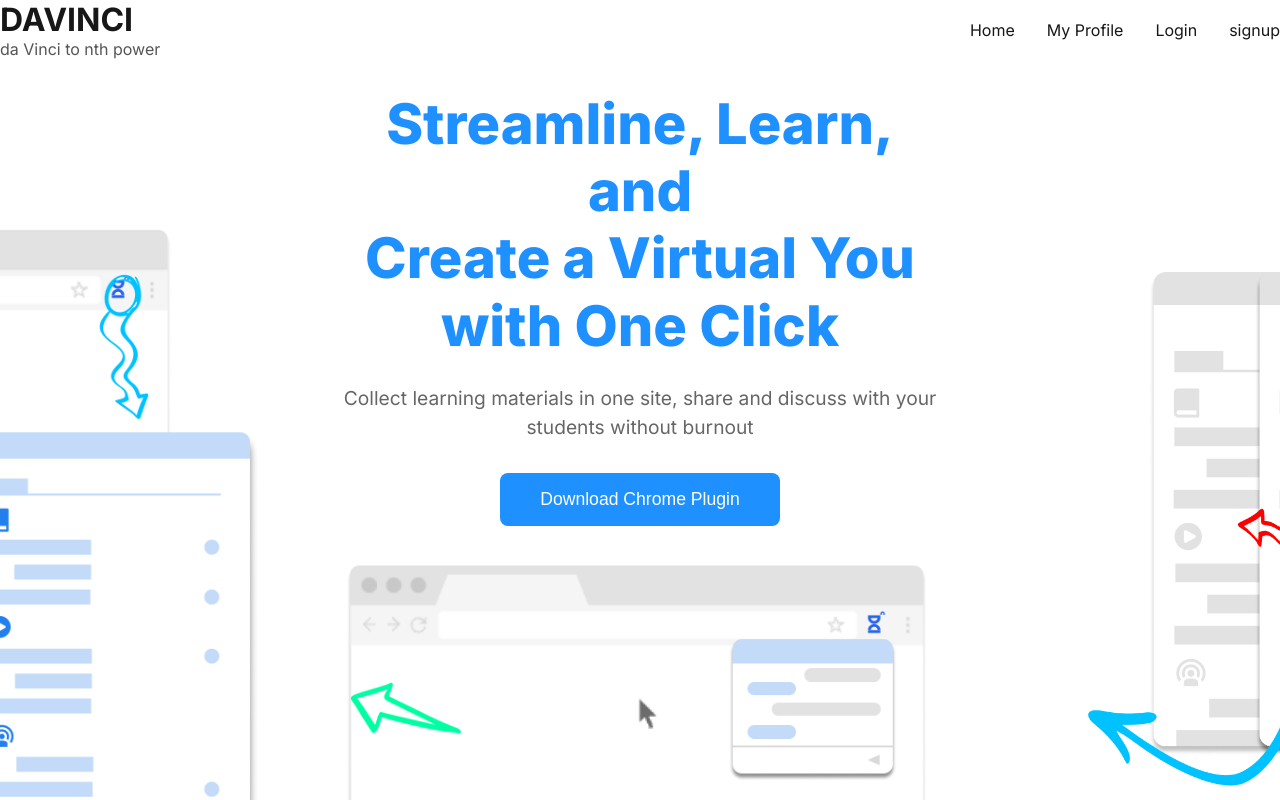
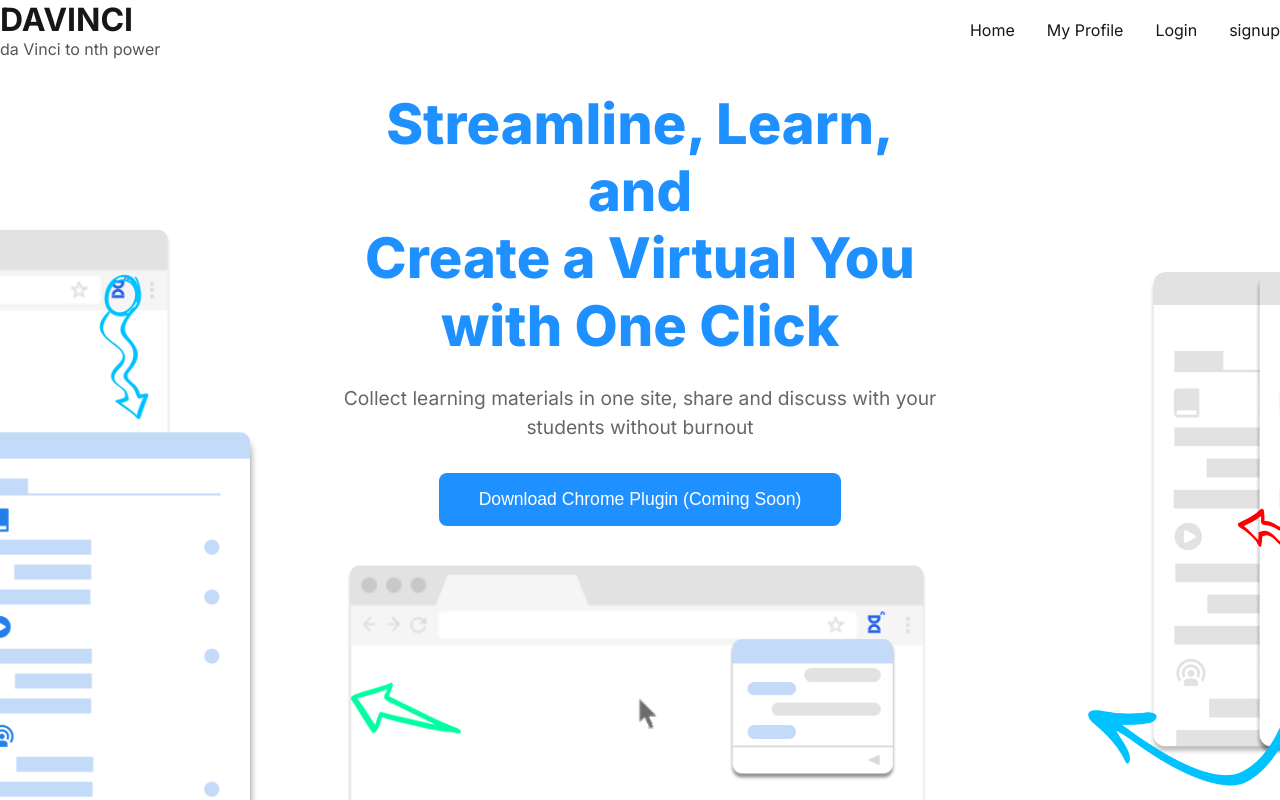
Before and after one commit to WuChihWei/studylist, a Next.js app in the folder client/: page / in a window 1280 px wide. Shown: the top 800 px of the page. Built offline with nearby package versions, Linux system fonts and the light colour scheme; no server answers.

Commit message:
update serve fetch vercel

```diff
--- a/client/src/app/page.tsx
+++ b/client/src/app/page.tsx
@@ -28,7 +28,7 @@ export default function Home() {
                 Collect learning materials in one site, share and discuss with your students without burnout
               </p>
               <button className={styles.downloadButton}>
-                Download Chrome Plugin
+                Download Chrome Plugin (Coming Soon)
               </button>
             </div>
             <div className={styles.demoWrapper}>
```
